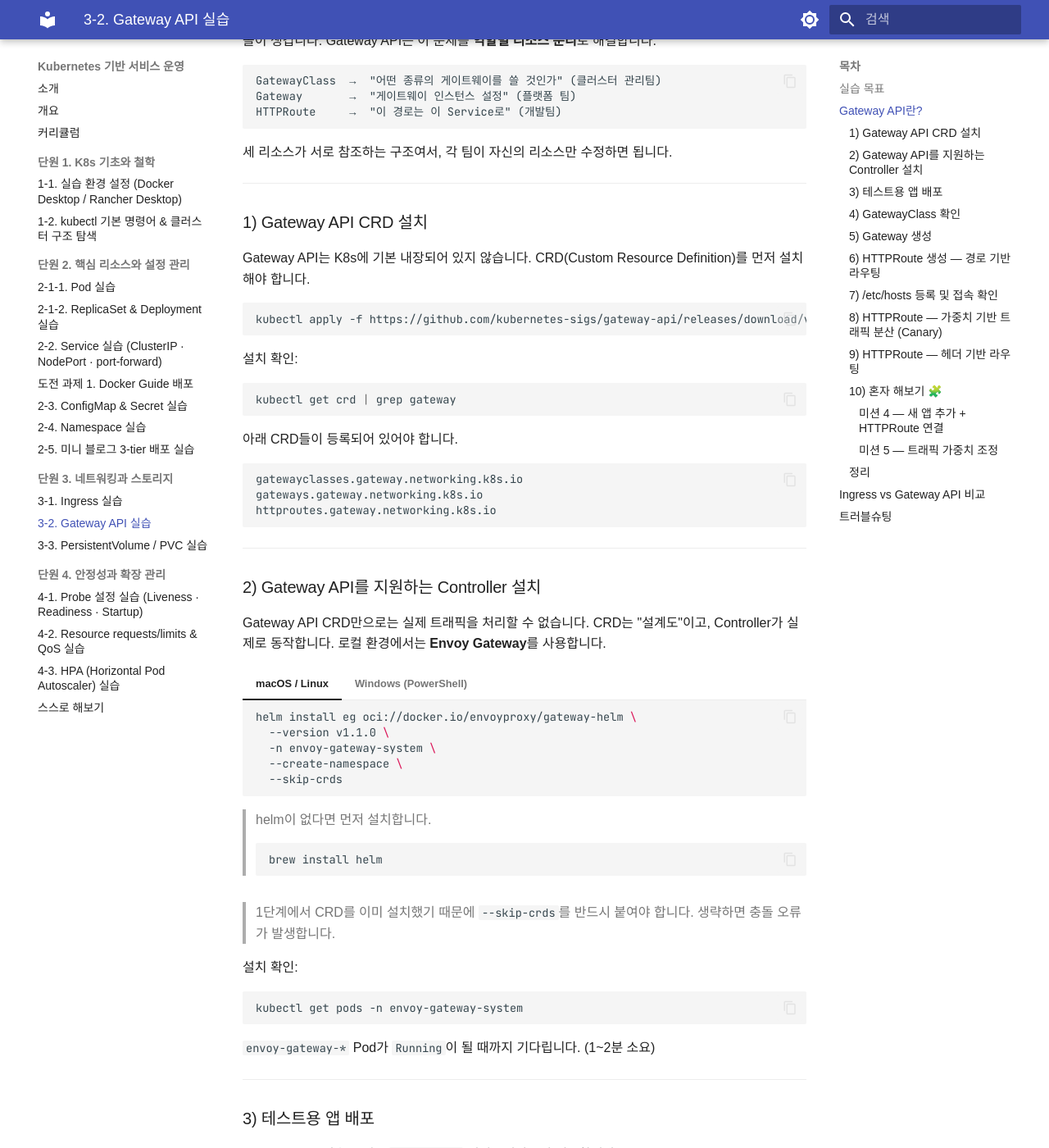
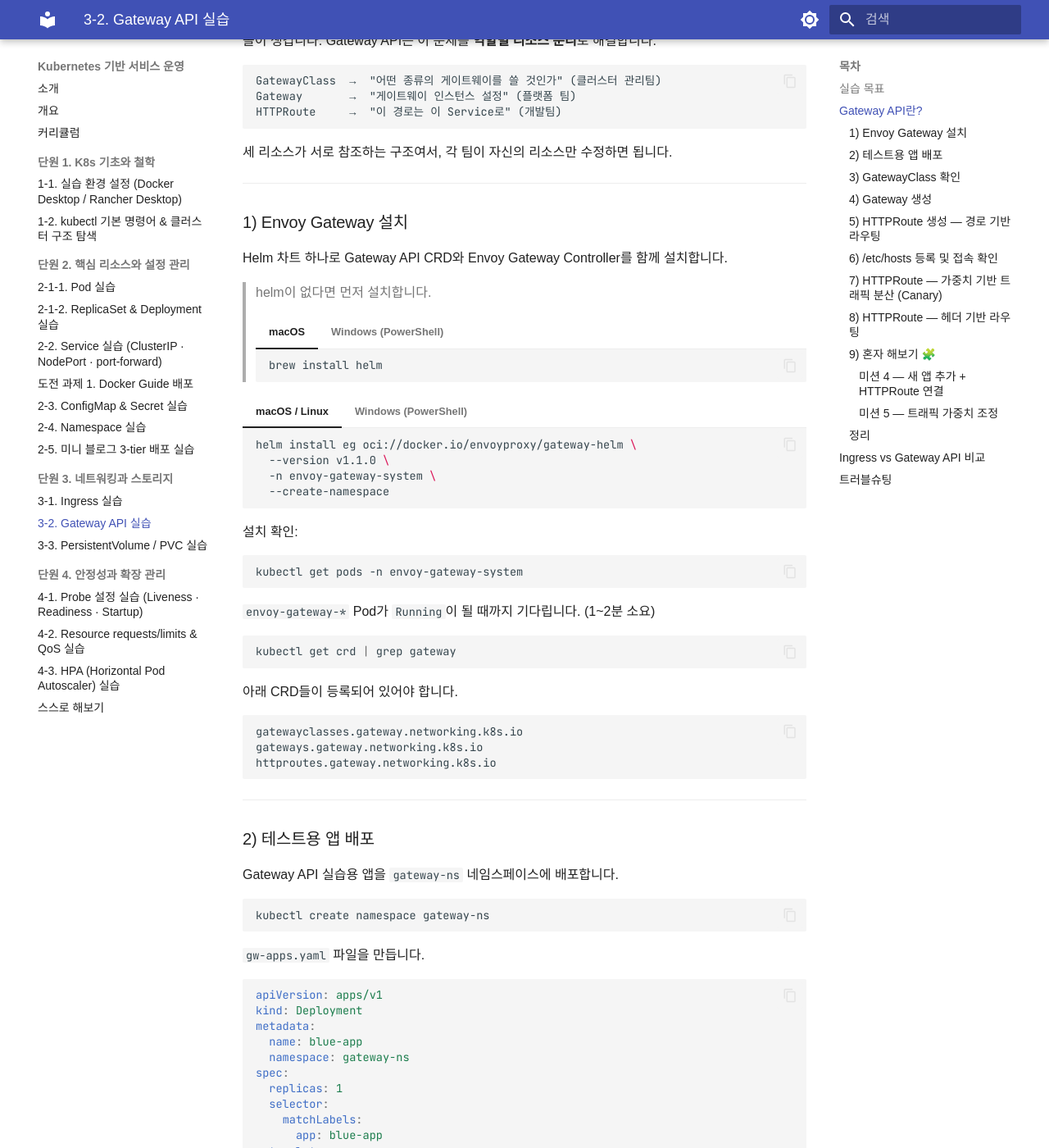
Before and after one commit to skilleat-labs/docker-k8s-labs, an MkDocs documentation site: the page built from docs/modules/module10/3-2.md, in a window 1280 px wide and 1400 px high, scrolled down 477 px. Shown: the whole window at 82% size. Built offline with MkDocs 1.6.1 and Material for MkDocs 9.7.7, drawn with Linux system fonts in a browser that asks for light colours; some web fonts are replaced; some of the changed text lies outside the part shown.

Commit message:
docs: 3-2 CRD 수동 설치 단계 제거, Helm 단일 설치로 통합
--skip-crds로 인한 EnvoyProxy CRD 누락 문제 해결
Helm이 Gateway API CRD + Envoy 전용 CRD 일괄 설치하도록 변경
스텝 번호 재정렬 (1~9)

Co-Authored-By: Claude Sonnet 4.6 <noreply@anthropic.com>

````diff
--- a/docs/modules/module10/3-2.md
+++ b/docs/modules/module10/3-2.md
@@ -22,15 +22,46 @@ HTTPRoute     →  "이 경로는 이 Service로" (개발팀)
 
 ---
 
-### 1) Gateway API CRD 설치
+### 1) Envoy Gateway 설치
 
-Gateway API는 K8s에 기본 내장되어 있지 않습니다. CRD(Custom Resource Definition)를 먼저 설치해야 합니다.
+Helm 차트 하나로 Gateway API CRD와 Envoy Gateway Controller를 함께 설치합니다.
+
+> helm이 없다면 먼저 설치합니다.
+>
+> === "macOS"
+>     ```bash
+>     brew install helm
+>     ```
+> === "Windows (PowerShell)"
+>     ```powershell
+>     winget install Helm.Helm
+>     ```
+
+=== "macOS / Linux"
+
+    ```bash
+    helm install eg oci://docker.io/envoyproxy/gateway-helm \
+      --version v1.1.0 \
+      -n envoy-gateway-system \
+      --create-namespace
+    ```
+
+=== "Windows (PowerShell)"
+
+    ```powershell
+    helm install eg oci://docker.io/envoyproxy/gateway-helm `
+      --version v1.1.0 `
+      -n envoy-gateway-system `
+      --create-namespace
+    ```
+
+설치 확인:
 
 ```bash
-kubectl apply -f https://github.com/kubernetes-sigs/gateway-api/releases/download/v1.1.0/standard-install.yaml
+kubectl get pods -n envoy-gateway-system
 ```
 
-설치 확인:
+`envoy-gateway-*` Pod가 `Running`이 될 때까지 기다립니다. (1~2분 소요)
 
 ```bash
 kubectl get crd | grep gateway
@@ -46,53 +77,7 @@ httproutes.gateway.networking.k8s.io
 
 ---
 
-### 2) Gateway API를 지원하는 Controller 설치
-
-Gateway API CRD만으로는 실제 트래픽을 처리할 수 없습니다. CRD는 "설계도"이고, Controller가 실제로 동작합니다. 로컬 환경에서는 **Envoy Gateway**를 사용합니다.
-
-=== "macOS / Linux"
-
-    ```bash
-    helm install eg oci://docker.io/envoyproxy/gateway-helm \
-      --version v1.1.0 \
-      -n envoy-gateway-system \
-      --create-namespace \
-      --skip-crds
-    ```
-
-    > helm이 없다면 먼저 설치합니다.
-    > ```bash
-    > brew install helm
-    > ```
-
-=== "Windows (PowerShell)"
-
-    ```powershell
-    helm install eg oci://docker.io/envoyproxy/gateway-helm `
-      --version v1.1.0 `
-      -n envoy-gateway-system `
-      --create-namespace `
-      --skip-crds
-    ```
-
-    > helm이 없다면 먼저 설치합니다.
-    > ```powershell
-    > winget install Helm.Helm
-    > ```
-
-> 1단계에서 CRD를 이미 설치했기 때문에 `--skip-crds`를 반드시 붙여야 합니다. 생략하면 충돌 오류가 발생합니다.
-
-설치 확인:
-
-```bash
-kubectl get pods -n envoy-gateway-system
-```
-
-`envoy-gateway-*` Pod가 `Running`이 될 때까지 기다립니다. (1~2분 소요)
-
----
-
-### 3) 테스트용 앱 배포
+### 2) 테스트용 앱 배포
 
 Gateway API 실습용 앱을 `gateway-ns` 네임스페이스에 배포합니다.
 
@@ -489,7 +474,7 @@ kubectl apply -f httproute-header.yaml
 
 ---
 
-### 10) 혼자 해보기 🧩
+### 9) 혼자 해보기 🧩
 
 ---
 
````
Also changed, not shown: other parts of docs/modules/module10/3-2.md (+6 -6 lines).
